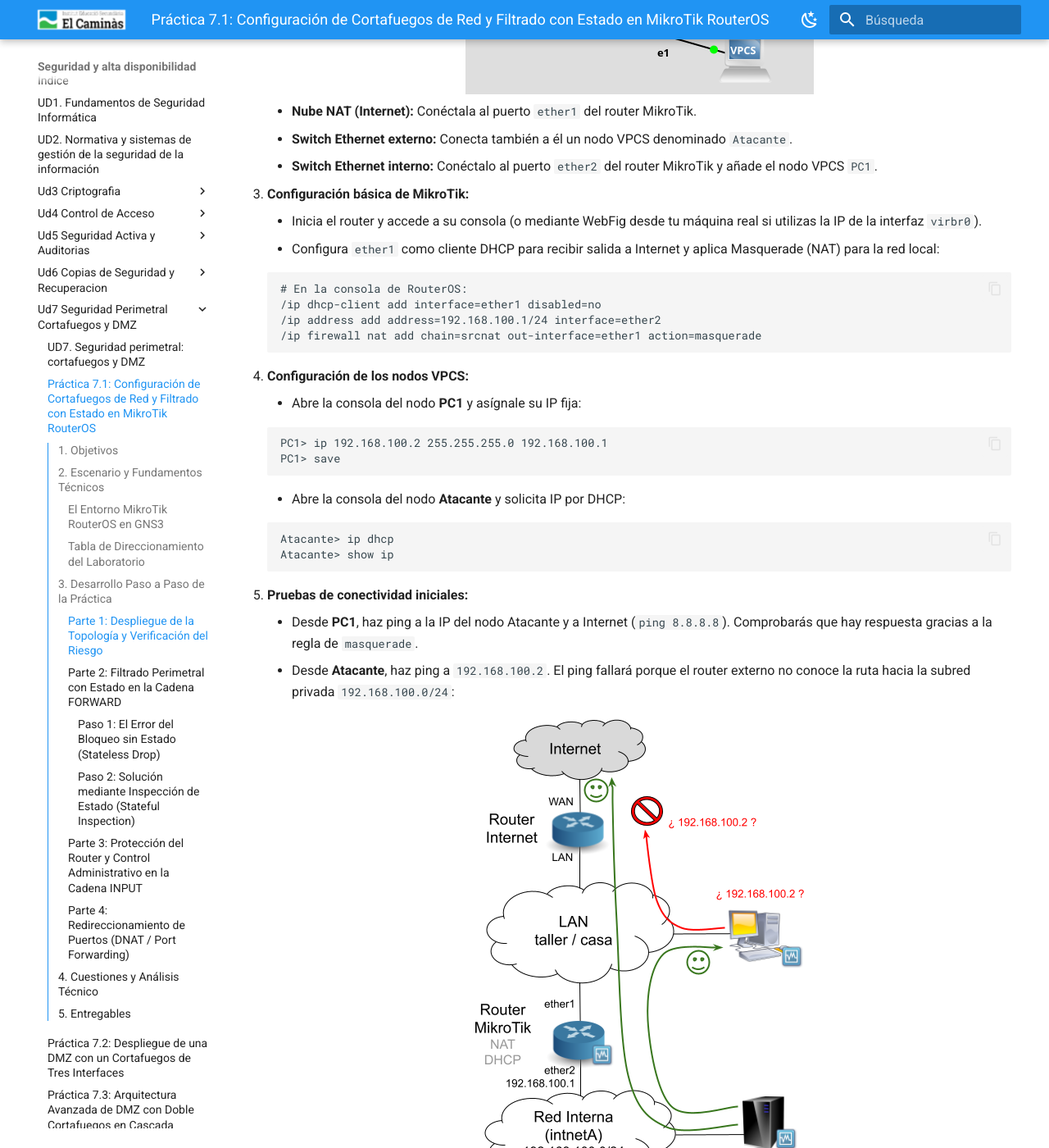
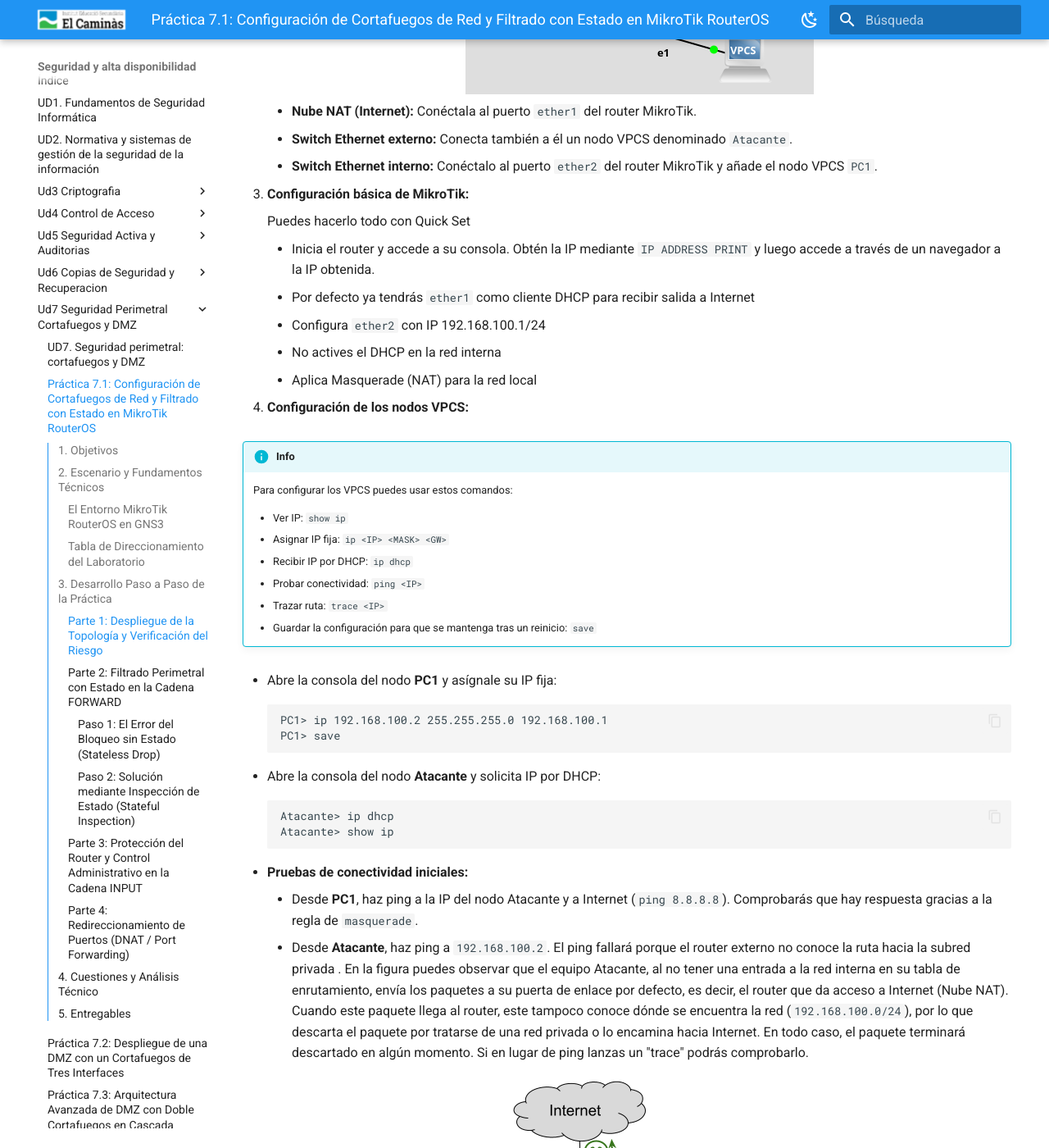
Before and after one commit to jmunozji/SAD, an MkDocs documentation site: the page built from docs/Ud7 Seguridad Perimetral Cortafuegos y DMZ/P7_1_cortafuegos_mikrotik_basico.md, in a window 1280 px wide and 1400 px high, scrolled down 3300 px. Shown: the whole window at 82% size. Built offline with MkDocs 1.6.1 and Material for MkDocs 9.7.7, drawn with Linux system fonts in a browser that asks for light colours; some of the changed text lies outside the part shown.

Commit message:
P7.1 Revisada. Falta DNAT - Redirecionamiento de puertos

````diff
--- a/docs/Ud7 Seguridad Perimetral Cortafuegos y DMZ/P7_1_cortafuegos_mikrotik_basico.md
+++ b/docs/Ud7 Seguridad Perimetral Cortafuegos y DMZ/P7_1_cortafuegos_mikrotik_basico.md
@@ -98,25 +98,36 @@ graph TD
     * **Switch Ethernet interno:** Conéctalo al puerto `ether2` del router MikroTik y añade el nodo VPCS `PC1`.
 
 3. **Configuración básica de MikroTik:**
-    * Inicia el router y accede a su consola (o mediante WebFig desde tu máquina real si utilizas la IP de la interfaz `virbr0`).
-    * Configura `ether1` como cliente DHCP para recibir salida a Internet y aplica Masquerade (NAT) para la red local:
 
-    ```routeros
-    # En la consola de RouterOS:
-    /ip dhcp-client add interface=ether1 disabled=no
-    /ip address add address=192.168.100.1/24 interface=ether2
-    /ip firewall nat add chain=srcnat out-interface=ether1 action=masquerade
-    ```
+    Puedes hacerlo todo con Quick Set
+
+    * Inicia el router y accede a su consola. Obtén la IP mediante `IP ADDRESS PRINT` y luego accede a través de un navegador a la IP obtenida.
+    * Por defecto ya tendrás `ether1` como cliente DHCP para recibir salida a Internet
+    * Configura `ether2` con IP 192.168.100.1/24
+    * No actives el DHCP en la red interna
+    * Aplica Masquerade (NAT) para la red local
+
 
 4. **Configuración de los nodos VPCS:**
-    * Abre la consola del nodo **PC1** y asígnale su IP fija:
+
+!!! info
+    Para configurar los VPCS puedes usar estos comandos:
+
+    - Ver IP: `show ip`
+    - Asignar IP fija: `ip <IP> <MASK> <GW>`
+    - Recibir IP por DHCP: `ip dhcp`
+    - Probar conectividad: `ping <IP>`
+    - Trazar ruta: `trace <IP>`
+    - Guardar la configuración para que se mantenga tras un reinicio: `save`
+
+* Abre la consola del nodo **PC1** y asígnale su IP fija:
 
     ```text
     PC1> ip 192.168.100.2 255.255.255.0 192.168.100.1
     PC1> save
     ```
 
-    * Abre la consola del nodo **Atacante** y solicita IP por DHCP:
+* Abre la consola del nodo **Atacante** y solicita IP por DHCP:
 
     ```text
     Atacante> ip dhcp
@@ -125,19 +136,25 @@ graph TD
 
 5. **Pruebas de conectividad iniciales:**
     * Desde **PC1**, haz ping a la IP del nodo Atacante y a Internet (`ping 8.8.8.8`). Comprobarás que hay respuesta gracias a la regla de `masquerade`.
-    * Desde **Atacante**, haz ping a `192.168.100.2`. El ping fallará porque el router externo no conoce la ruta hacia la subred privada `192.168.100.0/24`:
+    * Desde **Atacante**, haz ping a `192.168.100.2`. El ping fallará porque el router externo no conoce la ruta hacia la subred privada . En la figura puedes observar que el equipo Atacante, al no tener una entrada a la red interna en su tabla de enrutamiento, envía los paquetes a su puerta de enlace por defecto, es decir, el router que da acceso a Internet (Nube NAT). Cuando este paquete llega al router, este tampoco conoce dónde se encuentra la red (`192.168.100.0/24`), por lo que descarta el paquete por tratarse de una red privada o lo encamina hacia Internet. En todo caso, el paquete terminará descartado en algún momento. Si en lugar de ping lanzas un "trace" podrás comprobarlo.
 
     ![Tráfico descartado en el router de Internet](img/MikroTik - Configuración básica del cortafuegos - 02.png)
 
 6. **Simulación del Ataque (Demostración de la brecha sin cortafuegos):**
     * ¿Qué ocurre si el atacante configura una ruta estática en su máquina indicando que para llegar a `192.168.100.0/24` debe enviar los paquetes a la IP de `ether1` del MikroTik?
 
+    Para que el paquete llege a su destino se puede optar por configurar la tabla de enrutamiento del equipo Atacante o del router de Internet con una entrada que indique que, para ir a la red interna, tenga que enviar los paquetes a la dirección IP de ether1 de router MikroTik. Un atacante seguramente configurará la tabla de enrutamiento del ordenador Atacante porque no tendrá permisos de administración en el router de Internet.
+
+    A partir de ese momento, el atacante mandará el paquete al router MikroTiK que, al no tener configurado el cortafuegos, lo enrutará hacia el equipo situado en la red interna. Fíjate en la siguiente imagen.
+
     ![Ataque exitoso hacia el interior sin cortafuegos](img/MikroTik - Configuración básica del cortafuegos - 03.png)
 
-    * En el VPCS **Atacante**, modifica temporalmente su puerta de enlace asignándole como gateway la IP del puerto `ether1` del MikroTik (por ejemplo, si la IP de ether1 es `192.168.122.50`):
+    Los equipos VPCS de GNS3 son muy básicos y no permiten introducir tablas de rutas. Pero podemos cambiar su puerta por defecto para que lo envíen todo a la IP del ether1 del MikroTik.
+
+    Manteniendo la IP que le asignó el DHCP al equipo Atancate configuralo con IP estática y ponle como GW la IP del ether1 del MikroTik. Prueba ahora a hace un ping y un trace al 192.168.100.2 y comprueba cómo ahora si llegamos al PC1 y podemos atacarlo.
 
     ```text
-    Atacante> ip 192.168.122.99 255.255.255.0 192.168.122.50
+    Atacante> ip 192.168.122.XX 255.255.255.0 192.168.122.1
     Atacante> ping 192.168.100.2
     ```
 
````
Also changed, not shown: other parts of docs/Ud7 Seguridad Perimetral Cortafuegos y DMZ/P7_1_cortafuegos_mikrotik_basico.md (+12 -12 lines).
